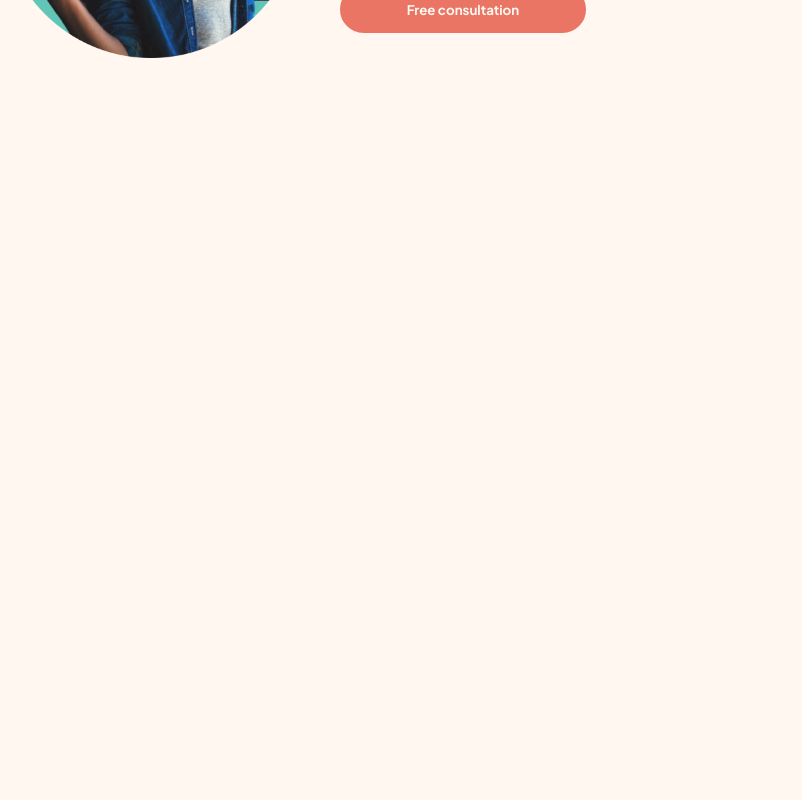
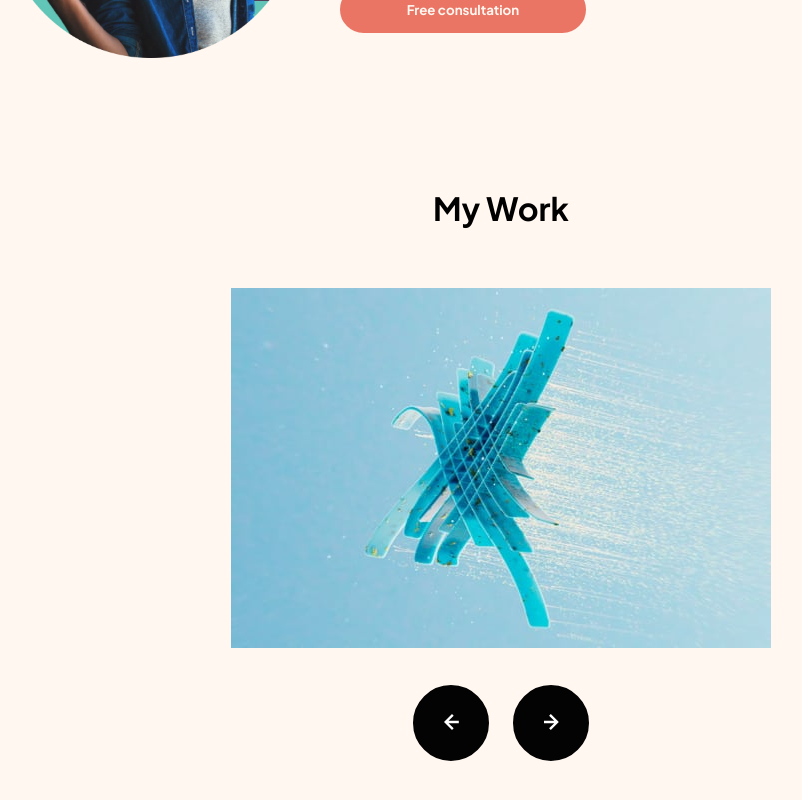
Before and after one commit to AdamTd/Adam-Designer-Portfolio, a React (Create React App) app: page / in a window 1280 px wide. Shown: the part 1142-1942 px from the top of the page, without its empty margins (139-941 px from the left). Before the commit the page ends 1380 px from the top, so only its background shows below. Built offline with nearby package versions, Linux system fonts and the light colour scheme.

Commit message:
Finished the Work.js of my project

```diff
--- a/src/App.js
+++ b/src/App.js
@@ -1,10 +1,12 @@
 import Home from "./components/Home.js";
 import About from "./components/About.js";
+import Work from "./components/Work.js";
 function App() {
   return (
     <div className="App">
       <Home />
       <About />
+      <Work />
     </div>
   );
 }
--- a/src/assets/style/index.css
+++ b/src/assets/style/index.css
@@ -32,7 +32,7 @@
 }
 .navbar .btn:hover {
   background: #755cde;
-  transform: scale(1.2);
+  transform: scale(1.1);
 }
 .header {
   display: flex;
@@ -147,5 +147,41 @@
 }
 .about__me .btn:hover {
   background: #f39e9e;
-  transform: scale(1.2);
+  transform: scale(1.1);
 }
+/*! Work*/
+.work {
+  display: flex;
+  flex-direction: column;
+  max-width: 1000px;
+  margin: 0 auto;
+}
+.work h2 {
+  font-size: 32px;
+  font-weight: 700;
+  text-align: center;
+  margin-bottom: 60px;
+}
+.work__btn {
+  margin: 35px;
+  display: flex;
+  justify-content: center;
+  gap: 20px;
+}
+.work__btn .btn {
+  background: #030303;
+  color: #fff7f0;
+  font-weight: 700;
+  padding: 24px;
+  border: 2px solid;
+  border-radius: 50%;
+  width: 80px;
+  height: 80px;
+}
+.work__btn .btn:hover {
+  background: #755cde;
+  transform: scale(1.1);
+}
+.btn img {
+  background: transparent;
+}
--- /dev/null
+++ b/src/components/Work.js
@@ -0,0 +1,22 @@
+import slide_1 from "../assets/images/image-slide-1.jpg";
+import right_icon from "../assets/icons/icon-arrow-right.svg";
+import left_icon from "../assets/icons/icon-arrow-left.svg";
+function Work() {
+  return (
+    <>
+      <div className="work">
+        <h2>My Work</h2>
+        <img src={slide_1} alt="slide_1" />
+        <div className="work__btn">
+          <button className="btn">
+            <img src={left_icon} alt="left_icon" />
+          </button>
+          <button className="btn">
+            <img src={right_icon} alt="right_icon" />
+          </button>
+        </div>
+      </div>
+    </>
+  );
+}
+export default Work;
```
